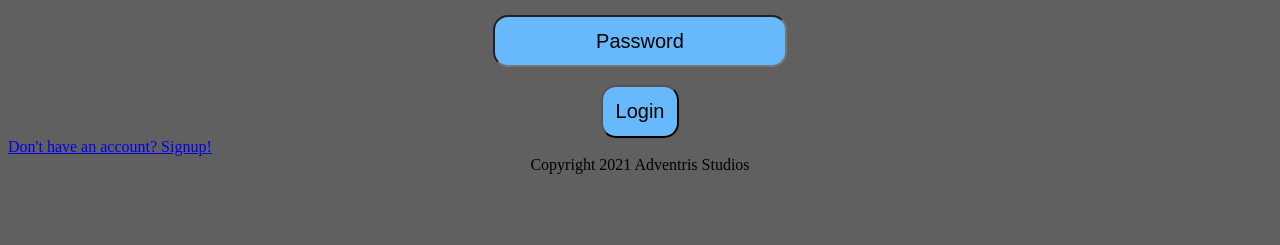
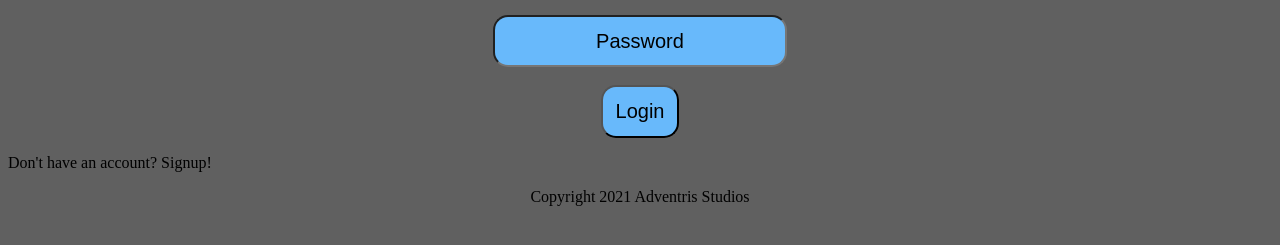
Before and after one commit to RG2N/adventris, a plain HTML site: page login.html in a window 1280 px wide. Shown: the part 163-408 px from the top of the page. Drawn offline with nearby package versions, Linux system fonts and the light colour scheme.

Commit message:
Update login.html

```diff
--- a/login.html
+++ b/login.html
@@ -36,7 +36,7 @@ $(function(){
     &nbsp;
 
     <button class="loginbutton">Login</button>
-    <a href="https://test.adventris.xyz/signup" class="hyperlink">Don't have an account? Signup!</a>
+    <p href="https://test.adventris.xyz/signup" class="hyperlink">Don't have an account? Signup!</p>
 <div id="footer"></div>
 </body>
 </html>
```
